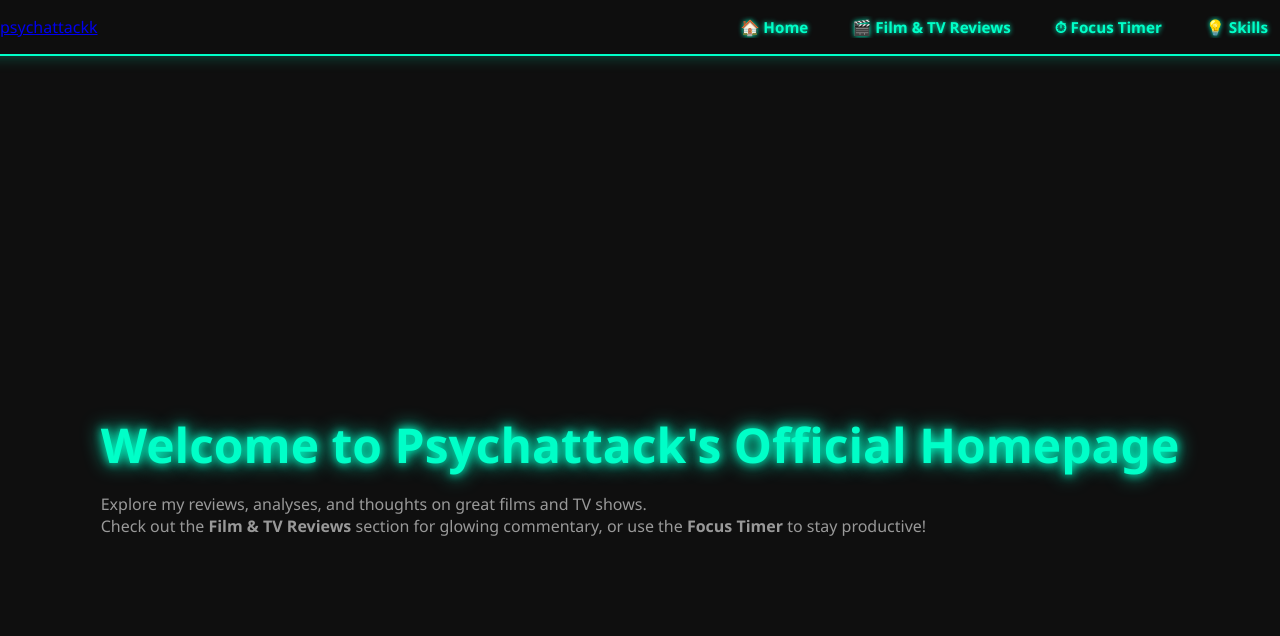
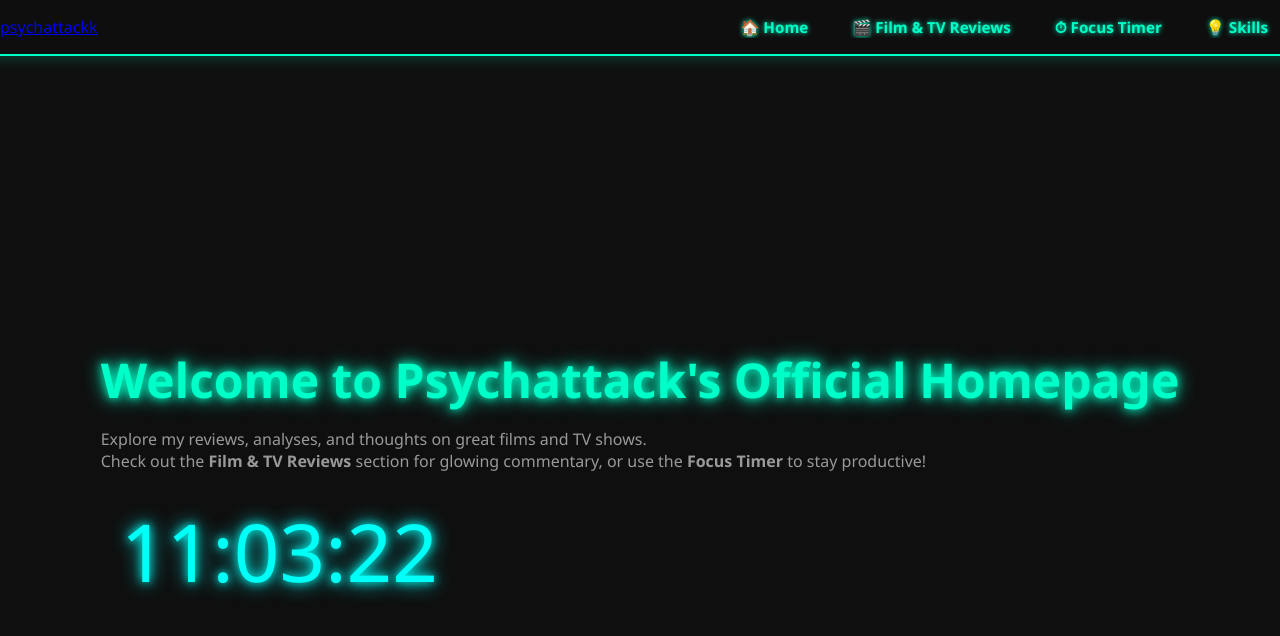
Before and after one commit to psychattackk/psychattackk.github.io, a plain HTML site: page index.html in a window 1280 px wide. Drawn offline with Linux system fonts and the light colour scheme.

Commit message:
Add timer div to the homepage

```diff
--- a/index.html
+++ b/index.html
@@ -28,6 +28,7 @@
       Check out the <strong>Film & TV Reviews</strong> section for glowing commentary, or use the <strong>Focus Timer</strong> to stay productive!
     </p>
     <!-- You can add more homepage content here -->
+    <div id="timer" class="neon-timer">00:00:00</div>
   </main>
   <script>
     // Close nav on link click for better mobile UX
```
